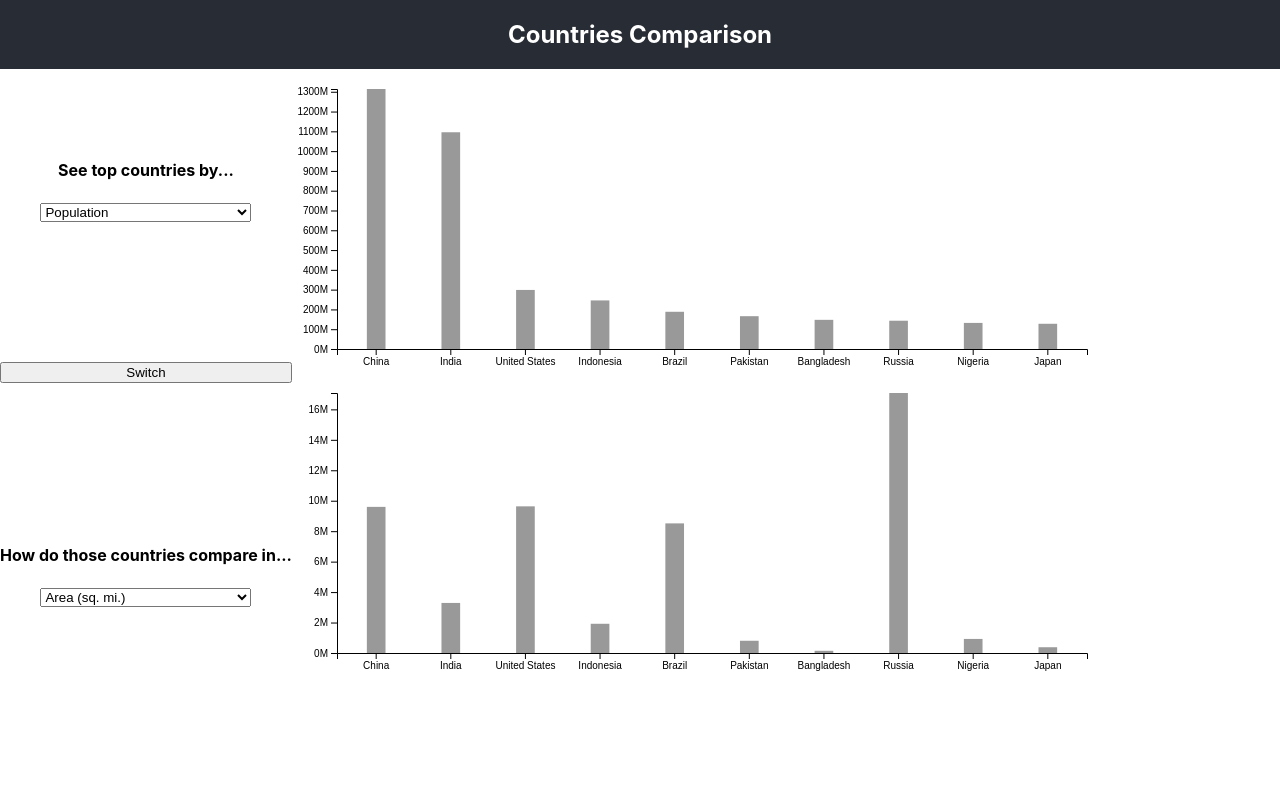
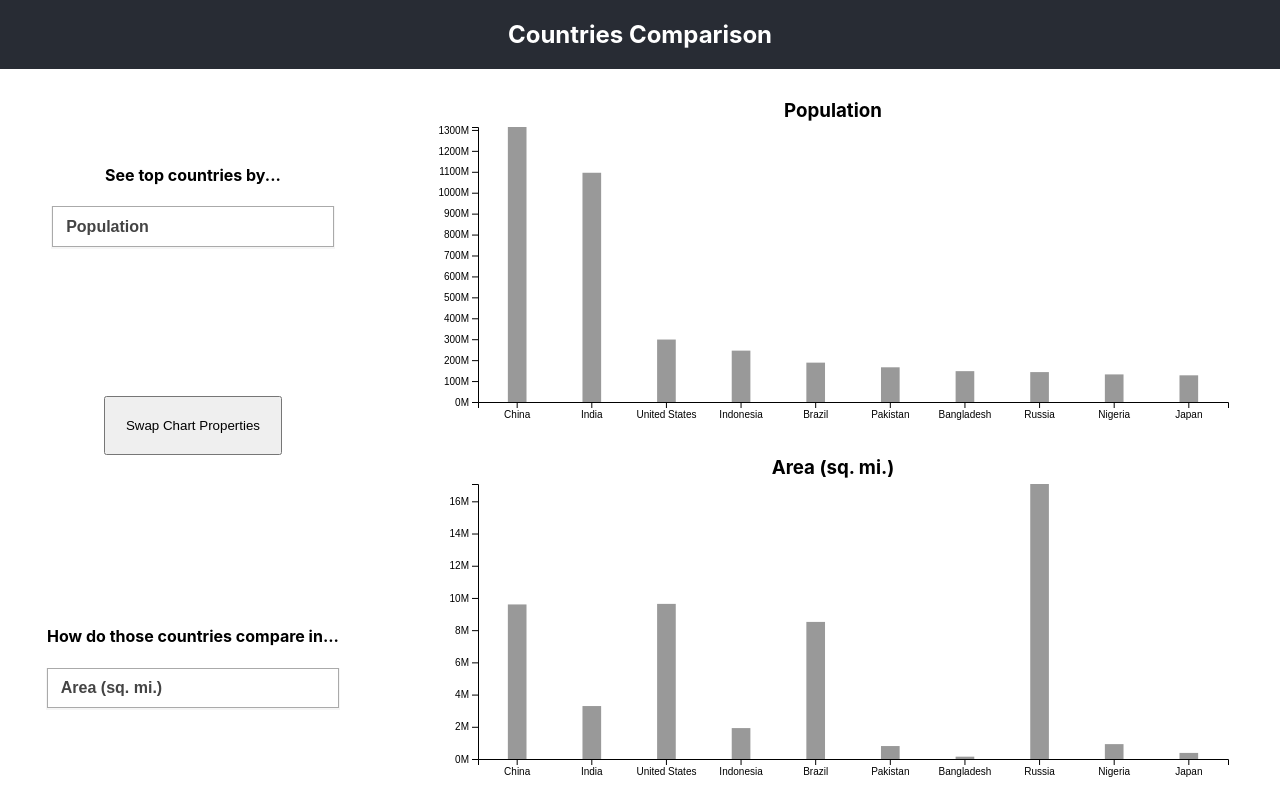
Before and after one commit to keithlmiller/countries-comparison-v1, a React (Create React App) app: page / in a window 1280 px wide. Built offline with nearby package versions, Linux system fonts and the light colour scheme.

Commit message:
added chart titles and styling

```diff
--- a/src/App.js
+++ b/src/App.js
@@ -15,6 +15,8 @@ function App() {
   const [visData, setVisData] = useState([]);
   const [sortProperty, setSortProperty] = useState('population');
   const [compareProperty, setCompareProperty] = useState('area');
+  const [sortDisplayName, setSortDisplayName,] = useState('');
+  const [compareDisplayName, setCompareDisplayName] = useState('');
 
   useEffect(() => {
     let parsedCountriesData = [];
@@ -65,7 +67,7 @@ function App() {
           netMigration: {
             value: +replaceComma(country['Net migration']),
             displayName: 'Net migration',
-            sortable: true,
+            sortable: false,
           },
           other: { value: +replaceComma(country['Other (%)']) },
           phones: {
@@ -91,6 +93,8 @@ function App() {
     .then(() => {
       setCountryData(parsedCountriesData);
       setVisData(sortByPropertyAsc(parsedCountriesData, sortProperty));
+      setSortDisplayName(getDisplayName(parsedCountriesData, sortProperty))
+      setCompareDisplayName(getDisplayName(parsedCountriesData, compareProperty));
 
       // all countries have the same properties, so we can just pick any to get the properties in a list
       const exampleCountry = parsedCountriesData[0];
@@ -122,8 +126,23 @@ function App() {
   }, []);
 
   useEffect(() => {
-    console.log('visData', visData);
-  }, [visData]);
+    setSortDisplayName(getDisplayName(visData, sortProperty))
+  }, [visData, sortProperty])
+
+
+  useEffect(() => {
+    setCompareDisplayName(getDisplayName(visData, compareProperty))
+  }, [visData, compareProperty])
+
+  useEffect(() => {
+    const visDataProperties = visData.map(country => country[sortProperty]);
+    const visDataCompareProperties = visData.map(country => country[compareProperty]);
+
+    console.log('visDataProperties', getFirstX(visDataProperties, 10));
+    console.log('visDataCompareProperties', getFirstX(visDataCompareProperties, 10));
+
+
+  }, [visData, sortProperty, compareProperty])
 
   const handleSelectSort = (e) => {
     const newSortProperty = e.target.value;
@@ -137,6 +156,8 @@ function App() {
 
     setCompareProperty(newCompareProperty);
   }
+
+  const getDisplayName = (data, property) => (data.length ? data[0][property].displayName : '');
 
   const switchSortAndCompare = () => {
     const newCompareProperty = sortProperty;
@@ -155,16 +176,18 @@ function App() {
           <div className='countries-sort-list'>
               <h4>See top countries by...</h4>
               <select
+                className='property-select'
                 value={sortProperty}
                 onChange={handleSelectSort}
               >
                 {sortOptions.map((property) => <option value={property.name}>{property.displayName}</option>)}
               </select>
           </div>
-          <button onClick={switchSortAndCompare}>Switch</button>
+          <button className='switch-btn' onClick={switchSortAndCompare}>Swap Chart Properties</button>
           <div className='countries-compare-list'>
               <h4>How do those countries compare in...</h4>
               <select
+                className='property-select'
                 value={compareProperty}
                 onChange={handleSelectCompare}
               >
@@ -173,8 +196,18 @@ function App() {
           </div>
         </div>
         <div className='charts'>
-          <BarChart visData={getFirstX(visData, 10)} width={800} height={300} dataProperty={sortProperty} />
-          <BarChart visData={getFirstX(visData, 10)} width={800} height={300} dataProperty={compareProperty} />
+          <BarChart
+            visData={getFirstX(visData, 10)}
+            width={800} height={300}
+            dataProperty={sortProperty}
+            chartTitle={sortDisplayName}
+          />
+          <BarChart
+            visData={getFirstX(visData, 10)}
+            width={800} height={300}
+            dataProperty={compareProperty}
+            chartTitle={compareDisplayName}
+          />
         </div>
       </div>
     </div>
--- a/src/App.scss
+++ b/src/App.scss
@@ -23,11 +23,59 @@
 
 .app-content {
   display: flex;
+  justify-content: space-around;
 
   .chart-options, .charts {
     display: flex;
     flex-direction: column;
+    align-items: center;
     justify-content: space-around;
+  }
+
+  .chart-container {
+    margin-top: 30px;
+
+    .chart-title {
+      margin: 0;
+    }
+  }
+
+  .property-select {
+    display: block;
+    font-size: 16px;
+    font-weight: 700;
+    color: #444;
+    line-height: 1.3;
+    padding: .6em 1.4em .5em .8em;
+    width: 100%;
+    max-width: 100%;
+    box-sizing: border-box;
+    margin: 0;
+    border: 1px solid #aaa;
+    box-shadow: 0 1px 0 1px rgba(0,0,0,.04);
+    -moz-appearance: none;
+    -webkit-appearance: none;
+    appearance: none;
+    background-color: #fff;
+    cursor: pointer;
+}
+
+.select-css:hover {
+    border-color: #888;
+}
+.select-css:focus {
+    border-color: #aaa;
+    box-shadow: 0 0 1px 3px rgba(59, 153, 252, .7);
+    box-shadow: 0 0 0 3px -moz-mac-focusring;
+    color: #222;
+    outline: none;
+}
+.select-css option {
+    font-weight:normal;
+}
+
+  .switch-btn {
+    padding: 20px;
   }
 }
 
--- a/src/utils/label-utils.js
+++ b/src/utils/label-utils.js
@@ -1,4 +1,4 @@
-export const getTicks = (max) => {
+export const getTicks = (max, min = max) => {
     const labels = ['B', 'M', 'k'];
     if (max >= Math.pow(10, 10)) {
         return {
--- a/src/visualizations/BarChart.js
+++ b/src/visualizations/BarChart.js
@@ -1,12 +1,12 @@
 import React, { Component } from "react";
 import * as d3 from "d3";
 import { getTicks } from '../utils/label-utils';
-const margin = { top: 20, right: 5, bottom: 20, left: 45 };
+const margin = { top: 5, right: 5, bottom: 20, left: 45 };
 
 class BarChart extends Component {
   state = {
     bars: [],
-    yTickFormat: 1000000,
+    yTickFormat: 1,
     yTickLabel: 'M',
   };
 
@@ -26,13 +26,15 @@ class BarChart extends Component {
       .paddingInner(0.75)
       .paddingOuter(.4);
 
-    const [yMin, yMax] = d3.extent(visData, d => parseInt(d[dataProperty].value));
+    const [yMin, yMax] = d3.extent(visData, d => d[dataProperty].value);
     const { format: yTickFormat } = getTicks(yMax);
     const { label: yTickLabel} = getTicks(yMax);
+
     const yScale = d3
       .scaleLinear()
       .domain([0, yMax])
       .range([0, height - margin.bottom - margin.top]);
+
     const yAxisScale = d3
       .scaleLinear()
       .domain([0, yMax])
@@ -41,7 +43,7 @@ class BarChart extends Component {
     const bars = visData.map(d => {
       return {
         x: xScale(d.country.value),
-        y: height - yScale(parseInt(d[dataProperty].value)) - margin.bottom,
+        y: height - yScale(d[dataProperty].value) - margin.bottom,
         height: yScale(d[dataProperty].value),
         fill: '#999'
       };
@@ -74,10 +76,11 @@ class BarChart extends Component {
       xScale,
     } = this.state;
 
-    const { width, height } = this.props;
+    const { width, height, chartTitle } = this.props;
 
     return (
       <div className='chart-container primary-chart'>
+        {chartTitle && <h3 className='chart-title'>{chartTitle}</h3>}
         <svg width={width} height={height}>
           {bars.map(d => (
             <rect x={d.x} y={d.y} width={xScale.bandwidth()} height={d.height} fill={d.fill} />
```
